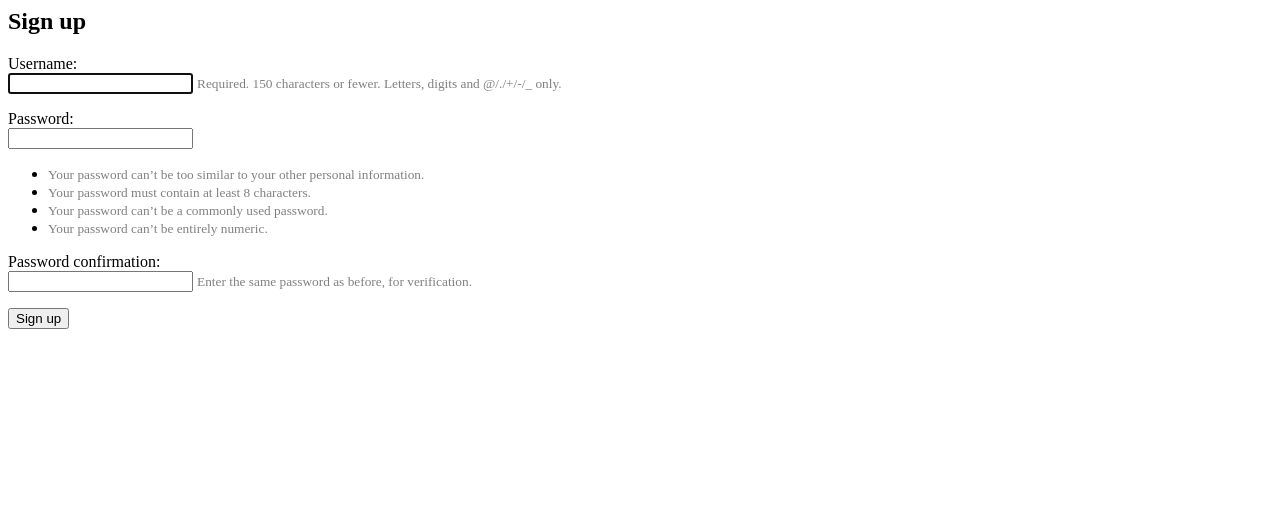
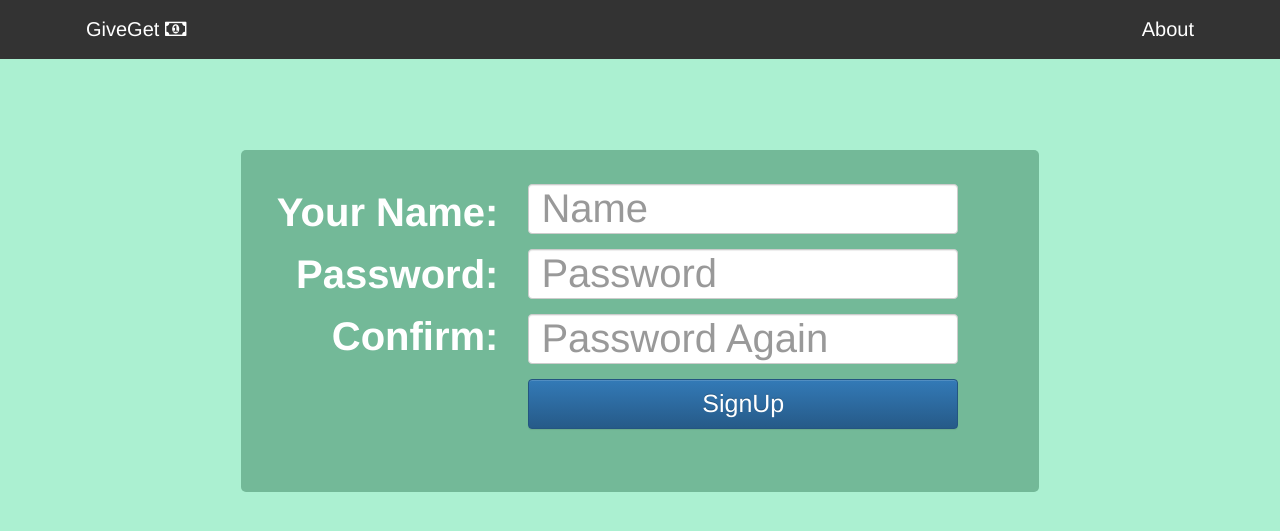
Before and after one commit to tsook/harathon, a Django app: page /signup/ in a window 1280 px wide. Shown: the top 531 px of the page. Run offline with Django 3.2, Linux system fonts and the light colour scheme; some libraries are stand-ins or nearby versions.

Commit message:
minor login system fixes

```diff
--- a/finance/static/css/finance.css
+++ b/finance/static/css/finance.css
@@ -24,10 +24,6 @@ body {
 	padding: 14px 16px;
 	text-decoration: none;
 	font-size: 20px;
-}
-
-.navbar li:last-child{
-	float: right;
 }
 
 .navbar li a:hover {
@@ -215,6 +211,9 @@ body {
 	width: 250px;
 }
 
+.center{
+	position: relative;
+}
 
 /* login page */
 
--- a/finance/templates/finance/base.html
+++ b/finance/templates/finance/base.html
@@ -10,11 +10,10 @@
 <body>
 	<ul class="navbar">
 		<div class="container">
-			<li> <a href="{% url 'login' %}"> GiveGet <i class="fa fa-money" aria-hidden="true"></i></a></li>
-			<li> <a href="{% url 'new_Money' %}"> New Money </a></li>
+			<li> <a href="{% url 'home_page' %}"> GiveGet <i class="fa fa-money" aria-hidden="true"></i></a></li>
+			<li style="float: right"> <a id="about" href="#"> About </a></li>
 			{% block header %}
 			{% endblock %}
-			<li> <a id="about" href="#"> About </a></li>
 		</div>
 	</ul>
 	<div class="popup">
--- a/finance/templates/finance/home_page.html
+++ b/finance/templates/finance/home_page.html
@@ -2,7 +2,8 @@
 {% load staticfiles %}
 
 {% block header %}
-<li> <a>Logged in as: {{ name }}</a></li>
+<li> <a href="{% url 'new_Money' %}"> New Money </a></li>
+<li style="float: right"><a href="{% url 'logout' %}"> Logout: {{ name }}</a></li>
 {% endblock %}
 
 {% block content %}
--- a/finance/templates/signup.html
+++ b/finance/templates/signup.html
@@ -1,4 +1,36 @@
+{% extends 'finance/base.html' %}
+{% load staticfiles %}
+
 {% block content %}
+<div class="login-section" style="vertical-align: bottom;">
+  <form method="post" class="login-form row" id="signup-form">
+      {% csrf_token %}
+    <div class="col-md-4 login-col">
+      <label for="name"> Your Name: </label>
+      <label for="passwrd"> Password: </label>
+      <label for="passwrd_confirm"> Confirm: </label>
+      {% if form.errors %}
+      <label><font style="font-size: 25px; color: #f45f5f">ID already exists</font></label>
+      {% endif %}
+    </div>
+    <div class="col-md-5 login-col">
+      <div class="form-group">
+        <input type="text" class="form-control" name="username" placeholder="Name" style="font-size: 40px; width: 150%; height: 50px"/>
+      </div>
+      <div class="form-group">
+        <input type="text" class="form-control" name="password1" placeholder="Password" style="font-size: 40px; width: 150%; height: 50px"/>
+      </div>
+      <div class="form-group">
+        <input type="text" class="form-control" name="password2" placeholder="Password Again" style="font-size: 40px; width: 150%; height: 50px"/>
+      </div>
+      <div class="form-group">
+        <button type="submit" class="btn btn-primary" style="font-size: 25px; width: 150%">SignUp</a>
+      <div>
+    </div>
+  </form>
+</div>
+<!--
+<div style="text-align: left">
   <h2>Sign up</h2>
   <form method="post">
     {% csrf_token %}
@@ -16,4 +48,6 @@
     {% endfor %}
     <button type="submit">Sign up</button>
   </form>
+</div>
+-->
 {% endblock %}
--- a/finance/views.py
+++ b/finance/views.py
@@ -17,6 +17,7 @@
 
 def new_Money(request):
 	form = moneyForm()
+	name=request.user.username
 	if request.method == "POST":
 		form = moneyForm(request.POST)
 		if form.is_valid():
@@ -26,7 +27,7 @@
 			return redirect('home_page')
 		else:
 			form = moneyForm()
-	return render(request, 'finance/new_Money.html', {'form': form})
+	return render(request, 'finance/new_Money.html', {'form': form, 'name': name})
 
 def delete(request):
 	if request.GET:
@@ -54,7 +55,7 @@
             raw_password = form.cleaned_data.get('password1')
             user = authenticate(username=username, password=raw_password)
             login(request, user)
-            return redirect('login_page')
+            return redirect('login')
     else:
         form = UserCreationForm()
     return render(request, 'signup.html', {'form': form})
```
Also changed, not shown: finance/models.py (+0 -12 lines), finance/templates/finance/new_Money.html (+15 -5 lines), finance/templates/registration/login.html (+11 -5 lines).
